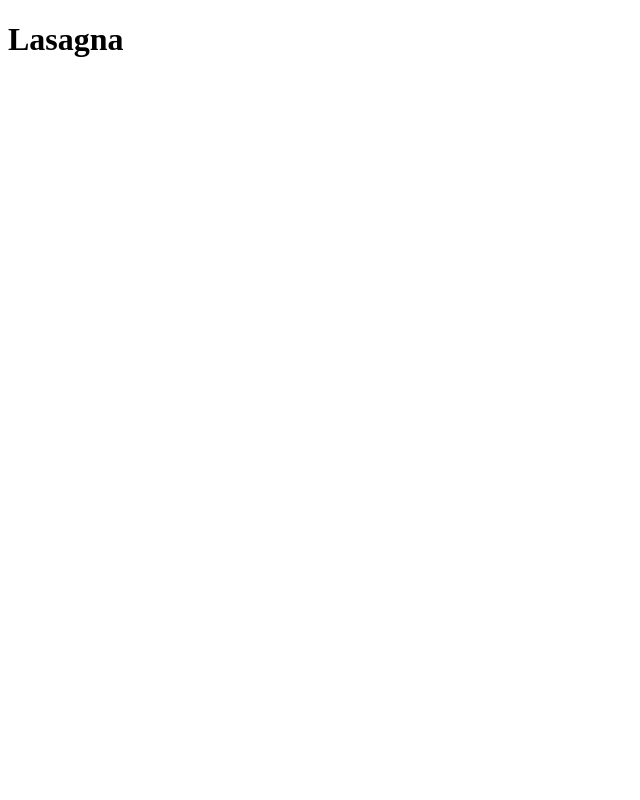
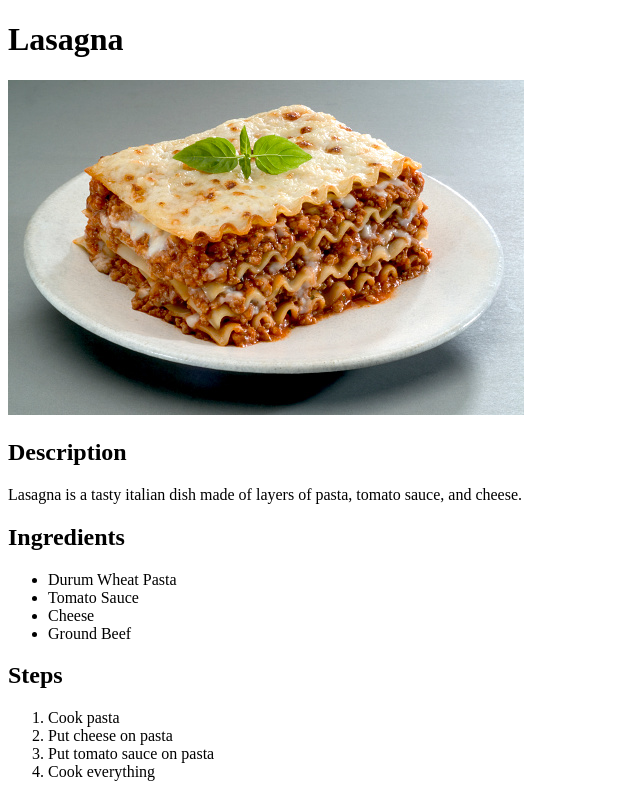
Before and after one commit to ImJustAnotherNoob/odin-recipes, a plain HTML site: page recipes/lasagna.html in a window 1280 px wide. Shown: the whole page, without its empty margins (0-640 px from the left). Drawn offline with Linux system fonts and the light colour scheme.

Commit message:
Added lasagna recipe

```diff
--- a/recipes/lasagna.html
+++ b/recipes/lasagna.html
@@ -7,5 +7,25 @@
 </head>
 <body>
     <h1>Lasagna</h1>
+    <img src = "recipe-images/lasagna.jpg" alt="A plate of delicious-looking lasagna">
+    <h2>
+        Description
+    </h2>
+    <p>Lasagna is a tasty italian dish made of layers of pasta, tomato sauce, and cheese.</p>
+    <h2>Ingredients</h2>
+    <ul>
+        <li>Durum Wheat Pasta</li>
+        <li>Tomato Sauce</li>
+        <li>Cheese</li>
+        <li>Ground Beef</li>
+    </ul>
+    <h2>Steps</h2>
+    <ol>
+        <li>Cook pasta</li>
+        <li>Put cheese on pasta</li>
+        <li>Put tomato sauce on pasta</li>
+        <li>Cook everything</li>
+    </ol>
+
 </body>
 </html>
```
Also changed, not shown: index.html (+1 -0 lines), recipes/recipe-images/lasagna.jpg (added).
